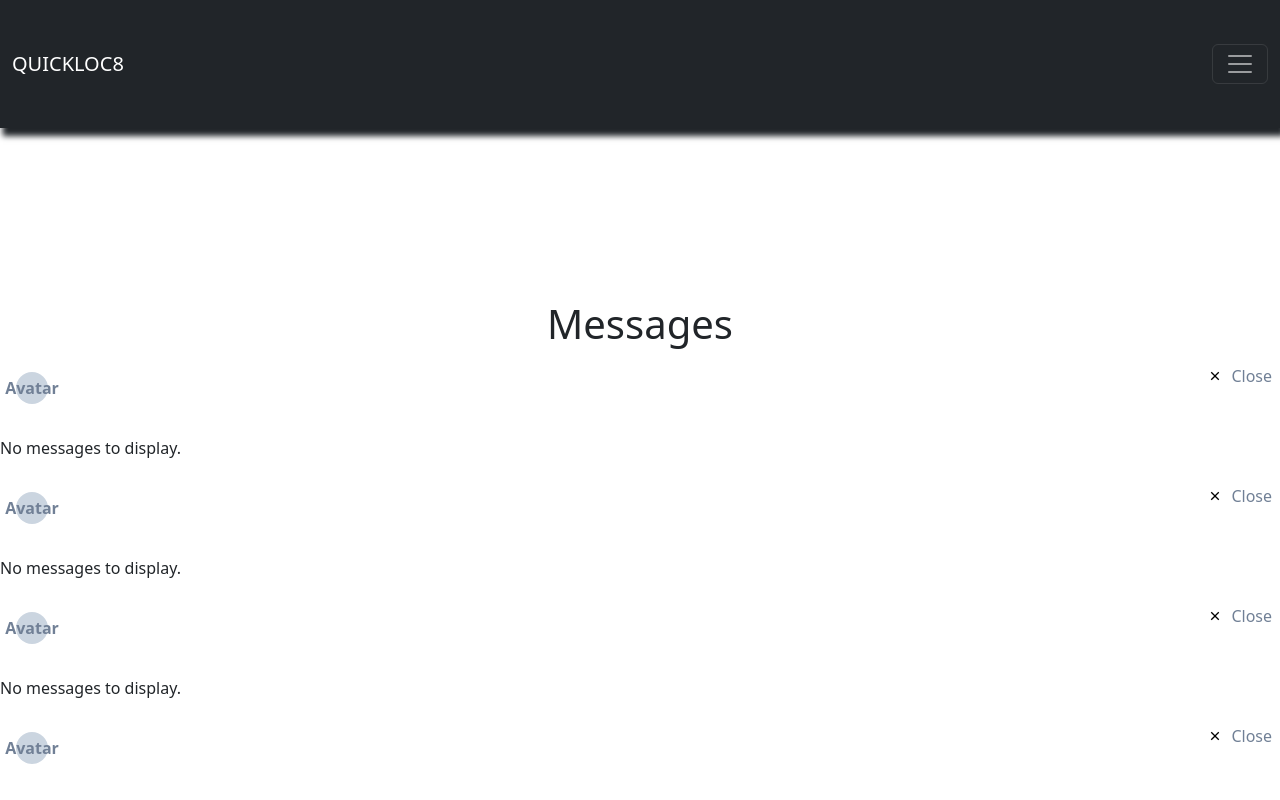
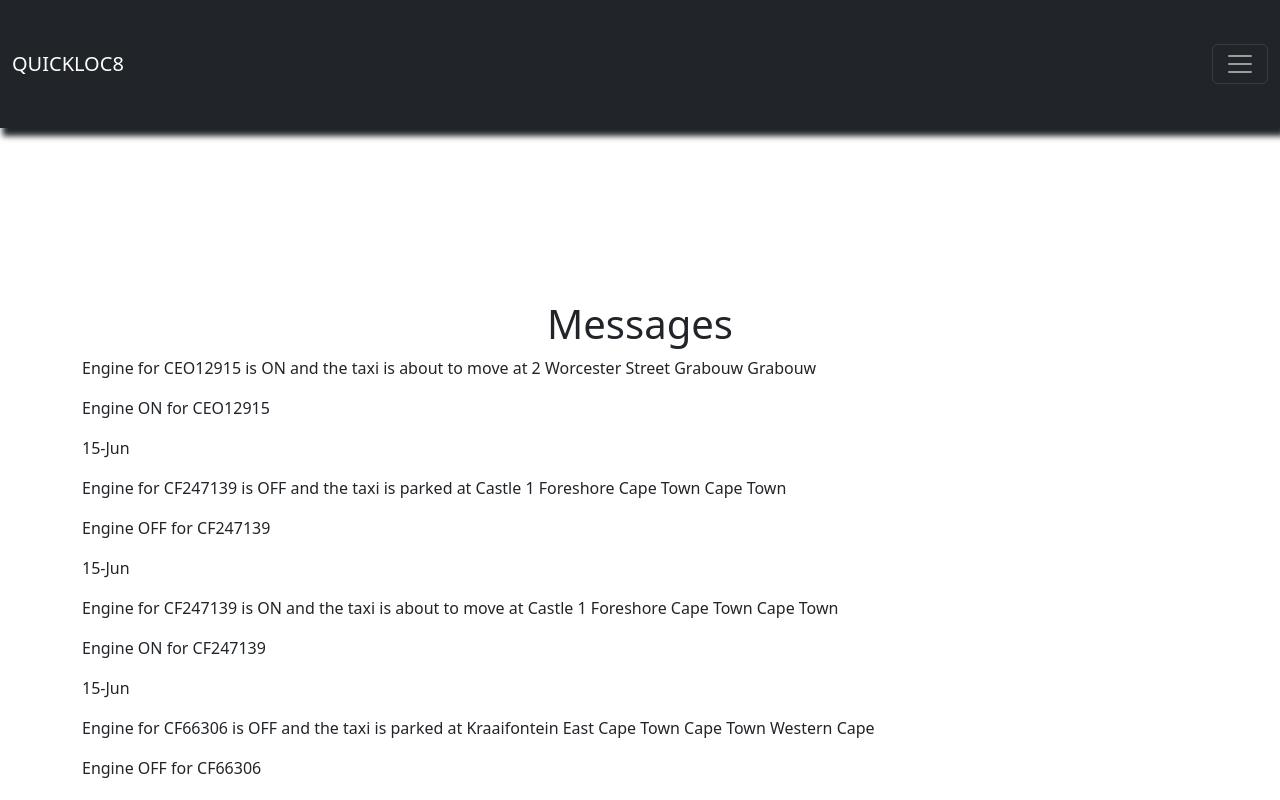
Before and after one commit to MatthewJesseThomas/QuickLoc8-Assesment, a Vue app: page /message in a window 1280 px wide. Shown: the top 800 px of the page. Built offline with nearby package versions, Linux system fonts and the light colour scheme; some icons are missing.

Commit message:
Completed

```diff
--- a/src/components/MessageComponent.vue
+++ b/src/components/MessageComponent.vue
@@ -1,29 +1,17 @@
 <template>
-    <div>
-        <!-- Message component -->
-        <div v-if="show" :class="['message', variant]">
-            <!-- Avatar -->
-            <div class="avatar">{{ getAvatarIcon() }}</div>
 
-            <!-- Close button -->
-            <button class="close-btn" @click="dismiss">
-                <svg class="close-icon" xmlns="http://www.w3.org/2000/svg" viewBox="0 0 24 24">
-                    <path
-                        d="M12 10.586l4.95-4.95 1.414 1.414-4.95 4.95 4.95 4.95-1.414 1.414-4.95-4.95-4.95 4.95-1.414-1.414 4.95-4.95-4.95-4.95 1.414-1.414z" />
-                </svg>
-                Close
-            </button>
+    <div class="text-align-center">
+        <div class="container">
+            <div style="display: inline-block;">
+                <div class="row" v-for="message in messages" :key="message.id">
+                    <div class="row">
+                        <p>{{ message.message }}</p>
+                        <p>{{ message.subject }}</p>
+                        <p>{{ message.display }}</p>
+                    </div>
+                </div>
+            </div>
         </div>
-
-        <!-- Messages list -->
-        <ul v-if="messages && messages.length > 0">
-            <li v-for="message in messages" :key="message.id">
-                <p>{{ message.message }}</p>
-                <p>{{ message.subject }}</p>
-                <p>{{ message.display }}</p>
-            </li>
-        </ul>
-        <p v-else>No messages to display.</p>
     </div>
 </template>
 
@@ -33,39 +21,10 @@ import jsonData from '../JSON/messages.json';
 export default {
     data() {
         return {
-            messages: undefined,
+            messages: jsonData,
             show: true,
         };
-    },
-    mounted() {
-        this.fetchMessages();
-    },
-    methods: {
-        async fetchMessages() {
-            try {
-                this.messages = jsonData.messages || [];
-            } catch (error) {
-                console.error('Error fetching messages:', error);
-            }
-        },
-        getAvatarIcon() {
-            if (this.messages && this.messages.length > 0) {
-                const type = this.messages[0].type;
-                const iconMap = {
-                    info: 'ℹ️',
-                    success: '✅',
-                    warning: '⚠️',
-                    error: '❌',
-                };
-                return iconMap[type] || 'Avatar';
-            } else {
-                return 'Avatar';
-            }
-        },
-        dismiss() {
-            this.show = false;
-        },
-    },
+    }
 };
 </script>
 
--- a/src/components/SplashScreenComponent.vue
+++ b/src/components/SplashScreenComponent.vue
@@ -91,7 +91,7 @@ export default {
     }
 
     100% {
-        opacity: 0.5;
+        opacity: 1;
         display: none;
     }
 
```
